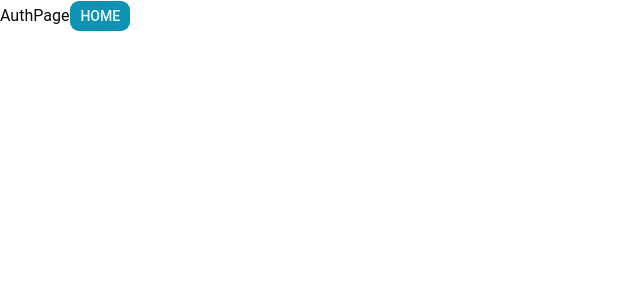
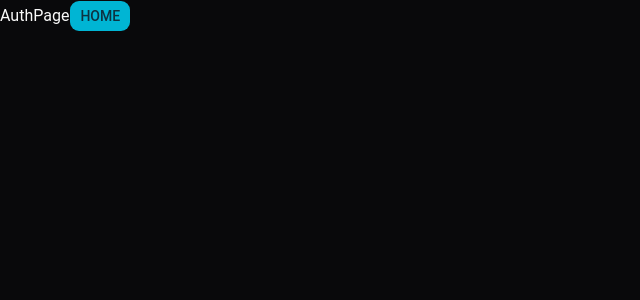
Before and after one commit to tomab23/GamesCollect, a React (Vite) app: page / in a window 1280 px wide. Shown: the top 300 px of the page, without its empty margins (0-640 px from the left). Built offline with nearby package versions, Linux system fonts and the light colour scheme.

Commit message:
add theme provider + app dark mode default

```diff
--- a/src/App.tsx
+++ b/src/App.tsx
@@ -1,11 +1,12 @@
+import { ThemeProvider } from "./components/theme-provider";
 import RouterApp from "./routes/RouterApp";
 
 export function App() {
   return (
     <>
-      {/* <ThemeProvider defaultTheme="dark" storageKey="vite-ui-theme"> */}
-        <RouterApp />
-      {/* </ThemeProvider> */}
+      <ThemeProvider defaultTheme="dark" storageKey="vite-ui-theme">
+          <RouterApp />
+      </ThemeProvider>
     </>
   );
 }
--- /dev/null
+++ b/src/components/theme-provider.tsx
@@ -0,0 +1,73 @@
+import { createContext, useContext, useEffect, useState } from "react"
+
+type Theme = "dark" | "light" | "system"
+
+type ThemeProviderProps = {
+  children: React.ReactNode
+  defaultTheme?: Theme
+  storageKey?: string
+}
+
+type ThemeProviderState = {
+  theme: Theme
+  setTheme: (theme: Theme) => void
+}
+
+const initialState: ThemeProviderState = {
+  theme: "system",
+  setTheme: () => null,
+}
+
+const ThemeProviderContext = createContext<ThemeProviderState>(initialState)
+
+export function ThemeProvider({
+  children,
+  defaultTheme = "system",
+  storageKey = "vite-ui-theme",
+  ...props
+}: ThemeProviderProps) {
+  const [theme, setTheme] = useState<Theme>(
+    () => (localStorage.getItem(storageKey) as Theme) || defaultTheme
+  )
+
+  useEffect(() => {
+    const root = window.document.documentElement
+
+    root.classList.remove("light", "dark")
+
+    if (theme === "system") {
+      const systemTheme = window.matchMedia("(prefers-color-scheme: dark)")
+        .matches
+        ? "dark"
+        : "light"
+
+      root.classList.add(systemTheme)
+      return
+    }
+
+    root.classList.add(theme)
+  }, [theme])
+
+  const value = {
+    theme,
+    setTheme: (theme: Theme) => {
+      localStorage.setItem(storageKey, theme)
+      setTheme(theme)
+    },
+  }
+
+  return (
+    <ThemeProviderContext.Provider {...props} value={value}>
+      {children}
+    </ThemeProviderContext.Provider>
+  )
+}
+
+export const useTheme = () => {
+  const context = useContext(ThemeProviderContext)
+
+  if (context === undefined)
+    throw new Error("useTheme must be used within a ThemeProvider")
+
+  return context
+}
```
